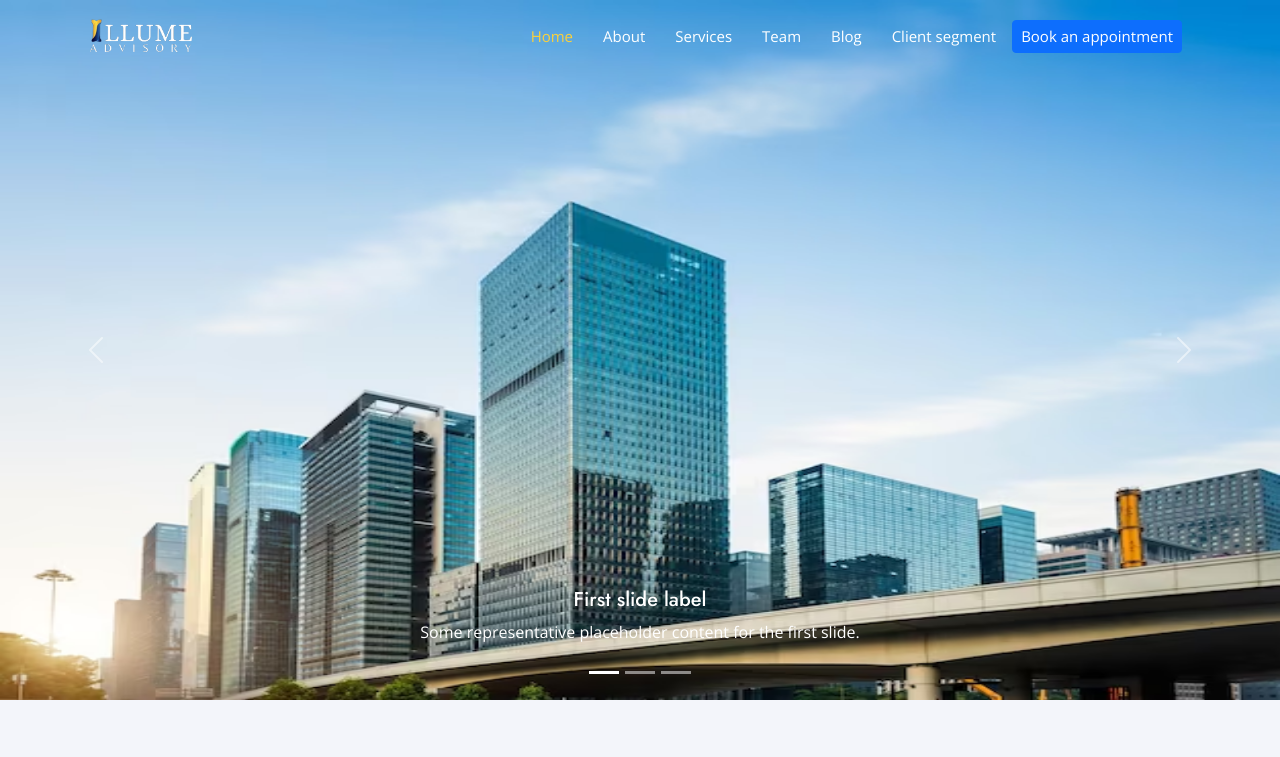
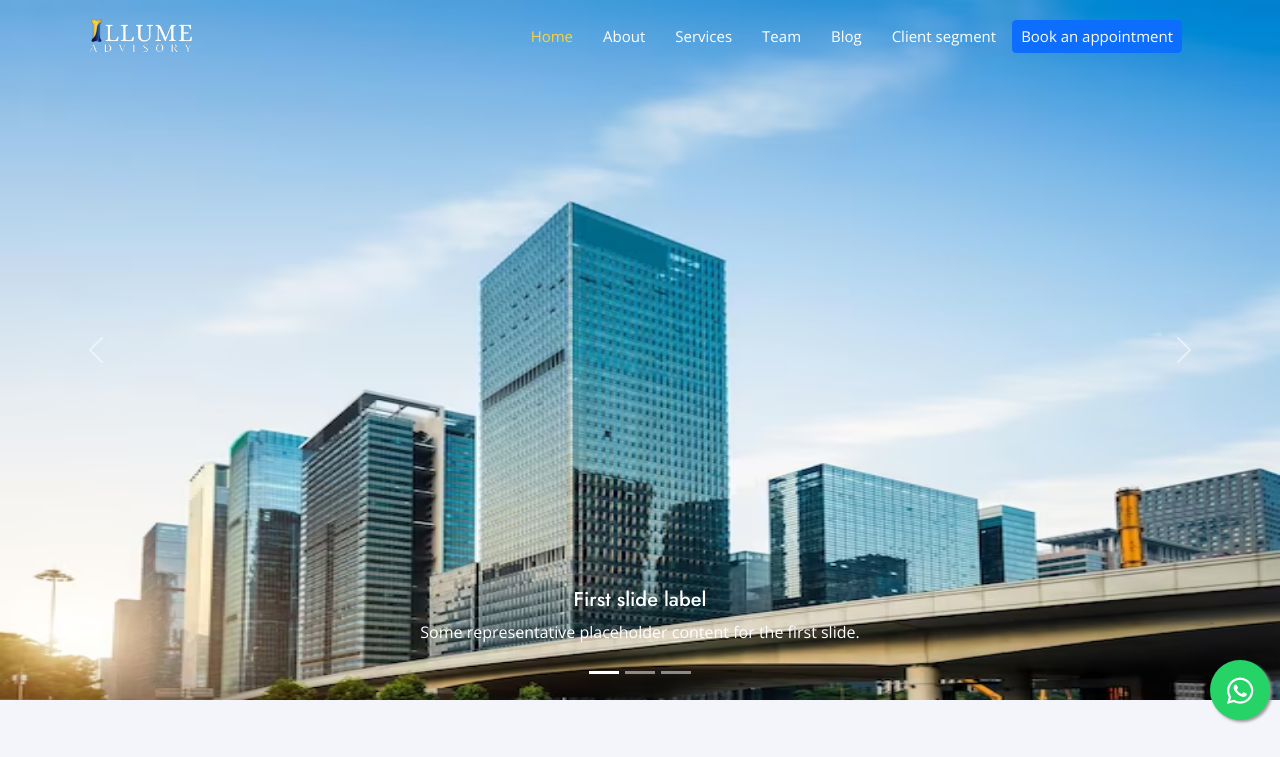
Before and after one commit to vanshitaroop/illume-client, a plain HTML site: page index.html in a window 1280 px wide. Shown: the top 757 px of the page. Drawn offline with nearby package versions, Linux system fonts and the light colour scheme.

Commit message:
whatsapp button added

```diff
--- a/index.html
+++ b/index.html
@@ -34,6 +34,7 @@
       width: 350px;
       height: 360px;
     }
+
     .drow {
       width: "50%";
       text-align: "center"
@@ -49,29 +50,52 @@
       background-image: url("assets/img/elements.png");
 
     }
-    .carr{
-      height:700px;
+
+    .carr {
+      height: 700px;
     }
 
     @media only screen and (max-width: 600px) {
       .icon-box {
         margin: 20px;
       }
-      .mobile-logo{
+
+      .mobile-logo {
         width: 50%;
       }
     }
+
     @media only screen and (min-width: 600px) {
       .laptop-res-row {
         padding-left: 200px;
         padding-top: 50px;
-        margin-left:"24px";
+        margin-left: "24px";
         margin-right: "24px";
       }
 
     }
-  .book:hover{
+
+    .book:hover {
       color: antiquewhite;
+    }
+
+    .float {
+      position: fixed;
+      width: 60px;
+      height: 60px;
+      bottom: 80px;
+      right: 10px;
+      background-color: #25d366;
+      color: #FFF;
+      border-radius: 50px;
+      text-align: center;
+      font-size: 30px;
+      box-shadow: 2px 2px 3px #999;
+      z-index: 100;
+    }
+
+    .my-float {
+      margin-top: 16px;
     }
   </style>
 
@@ -506,7 +530,8 @@
 
       <!-- <h1 class="logo me-auto"><a href="index.html">Illume</a></h1> -->
 
-      <a href="index.html" class="logo me-auto logo-mob"><img src="assets/img/illume-logo.png"  alt="" class="img-fluid"></a>
+      <a href="index.html" class="logo me-auto logo-mob"><img src="assets/img/illume-logo.png" alt=""
+          class="img-fluid"></a>
 
       <nav id="navbar" class="navbar">
         <ul>
@@ -516,7 +541,9 @@
           <li><a class="nav-link scrollto" href="#team">Team</a></li>
           <li><a class="nav-link scrollto" href="/blogs.html">Blog</a></li>
           <li><a class="nav-link scrollto" href="/services.html">Client segment</a></li>
-         <button class="btn btn-primary btn-sm mx-3 book"> <a style="padding: 0px; text-decoration: none;" href="https://api.whatsapp.com/send?phone=918369850587&text=Hello" target="_blank">Book an appointment</a></button>
+          <button class="btn btn-primary btn-sm mx-3 book"> <a style="padding: 0px; text-decoration: none;"
+              href="https://api.whatsapp.com/send?phone=918369850587&text=Hello" target="_blank">Book an
+              appointment</a></button>
           <!-- <li class="dropdown"><a href="#"><span>Drop Down</span> <i class="bi bi-chevron-down"></i></a>
             <ul>
               <li><a href="#">Drop Down 1</a></li>
@@ -544,15 +571,18 @@
   </header><!-- End Header -->
 
 
-  <div id="carouselExampleCaptions"  class="carousel slide" data-bs-ride="false">
+  <div id="carouselExampleCaptions" class="carousel slide" data-bs-ride="false">
     <div class="carousel-indicators">
-      <button type="button" data-bs-target="#carouselExampleCaptions" data-bs-slide-to="0" class="active" aria-current="true" aria-label="Slide 1"></button>
-      <button type="button" data-bs-target="#carouselExampleCaptions" data-bs-slide-to="1" aria-label="Slide 2"></button>
-      <button type="button" data-bs-target="#carouselExampleCaptions" data-bs-slide-to="2" aria-label="Slide 3"></button>
+      <button type="button" data-bs-target="#carouselExampleCaptions" data-bs-slide-to="0" class="active"
+        aria-current="true" aria-label="Slide 1"></button>
+      <button type="button" data-bs-target="#carouselExampleCaptions" data-bs-slide-to="1"
+        aria-label="Slide 2"></button>
+      <button type="button" data-bs-target="#carouselExampleCaptions" data-bs-slide-to="2"
+        aria-label="Slide 3"></button>
     </div>
     <div class="carousel-inner">
       <div class="carousel-item active">
-        <img src="./assets/img/test4.png"  class="d-block w-100 carr" alt="...">
+        <img src="./assets/img/test4.png" class="d-block w-100 carr" alt="...">
         <div class="carousel-caption d-none d-md-block">
           <h5>First slide label</h5>
           <p>Some representative placeholder content for the first slide.</p>
@@ -643,7 +673,8 @@
             <div class="content">
               <h3><strong>About Us</strong></h3>
               <p>
-                Illume Advisory is a multi-disciplinary professional service organization with expertise in the areas of accounting, taxation, regulatory, transactions and M&A, corporate finance, and business advisory.
+                Illume Advisory is a multi-disciplinary professional service organization with expertise in the areas of
+                accounting, taxation, regulatory, transactions and M&A, corporate finance, and business advisory.
               </p>
             </div>
 
@@ -651,11 +682,13 @@
               <ul>
                 <li>
                   <a data-bs-toggle="collapse" class="collapse" data-bs-target="#accordion-list-1"><span>01</span>
-                    Our diverse capabilities to navigate complex and strategic aspects uniquely position us to provide end-to-end services, <i
-                      class="bx bx-chevron-down icon-show"></i><i class="bx bx-chevron-up icon-close"></i></a>
+                    Our diverse capabilities to navigate complex and strategic aspects uniquely position us to provide
+                    end-to-end services, <i class="bx bx-chevron-down icon-show"></i><i
+                      class="bx bx-chevron-up icon-close"></i></a>
                   <div id="accordion-list-1" class="collapse show" data-bs-parent=".accordion-list">
                     <p>
-                      from conceptualizing to planning to implementation. Our experience enables us to provide research based, holistic and customised approach to issues at hand.
+                      from conceptualizing to planning to implementation. Our experience enables us to provide research
+                      based, holistic and customised approach to issues at hand.
                     </p>
                   </div>
                 </li>
@@ -663,18 +696,20 @@
                 <li>
                   <a data-bs-toggle="collapse" data-bs-target="#accordion-list-2" class="collapsed"><span>02</span>
 
-                    True to our name, we are passionate in solving clients’ issues <i class="bx bx-chevron-down icon-show"></i><i
-                      class="bx bx-chevron-up icon-close"></i></a>
+                    True to our name, we are passionate in solving clients’ issues <i
+                      class="bx bx-chevron-down icon-show"></i><i class="bx bx-chevron-up icon-close"></i></a>
                   <div id="accordion-list-2" class="collapse" data-bs-parent=".accordion-list">
                     <p>
-                      and meeting their requirements with the right blend of technical knowledge, industry expertise, research and business acumen.
+                      and meeting their requirements with the right blend of technical knowledge, industry expertise,
+                      research and business acumen.
                     </p>
                   </div>
                 </li>
 
                 <li>
                   <a data-bs-toggle="collapse" data-bs-target="#accordion-list-3" class="collapsed"><span>03</span>
-                    Keeping the clients at the core of all the things we do, we endeavour to foster strong relationships<i class="bx bx-chevron-down icon-show"></i><i
+                    Keeping the clients at the core of all the things we do, we endeavour to foster strong
+                    relationships<i class="bx bx-chevron-down icon-show"></i><i
                       class="bx bx-chevron-up icon-close"></i></a>
                   <div id="accordion-list-3" class="collapse" data-bs-parent=".accordion-list">
                     <p>
@@ -714,7 +749,7 @@
               <div class="icon"><i class="bx bxl-dribbble"></i></div>
               <h4><a href="">Tax and regulatory services</a></h4>
               <ul style="list-style-type:disc">
-                <li > Domestic tax services
+                <li> Domestic tax services
                 </li>
                 <li>
                   Intl tax and tranfer pricing</li>
@@ -858,7 +893,8 @@
             <p>Here will be the content of Action </p>
           </div>
           <div class="col-lg-3 cta-btn-container text-center">
-            <a class="cta-btn align-middle" href="https://api.whatsapp.com/send?phone=918369850587&text=Hello" target="_blank">Connect/Book an appointment</a>
+            <a class="cta-btn align-middle" href="https://api.whatsapp.com/send?phone=918369850587&text=Hello"
+              target="_blank">Connect/Book an appointment</a>
           </div>
         </div>
 
@@ -1109,7 +1145,7 @@
 
           <div class="row mt-5 text-center">
             <div class="col-lg-4 py-3">
-              <div class="display-3 mb-4"><span class="mai-shapes"></span> <i class="fa-solid fa-file-lines" ></i></div>
+              <div class="display-3 mb-4"><span class="mai-shapes"></span> <i class="fa-solid fa-file-lines"></i></div>
               <h5>Service 1</h5>
               <p>Lorem ipsum dolor sit amet consectetur adipisicing elit. Laborum, sit.</p>
             </div>
@@ -1276,7 +1312,7 @@
       </div>
     </div>
     <!-- ======= Clients Section ======= -->
-  <section  id="about"  class="clients section-bg">
+    <section id="about" class="clients section-bg">
       <div class="container">
 
         <div class="row afillationss" data-aos="zoom-in">
@@ -1294,13 +1330,13 @@
         </div> -->
 
           <div class="col-lg-2 col-md-2 col-2 col-sm-2 d-flex align-items-center justify-content-center img-A">
-          <img src="assets/img/Affiliations/Picture1.png"  class="img-fluid" alt="">
+            <img src="assets/img/Affiliations/Picture1.png" class="img-fluid" alt="">
           </div>
           <div class="col-lg-2 col-md-2 col-2 col-sm-2 d-flex align-items-center justify-content-center img-A">
-          <img src="assets/img/Affiliations/Picture1.png"  class="img-fluid" alt="">
+            <img src="assets/img/Affiliations/Picture1.png" class="img-fluid" alt="">
           </div>
           <div class="col-lg-2 col-md-2 col-2 d-flex align-items-center justify-content-center img-A">
-          <img src="assets/img/Affiliations/MSME Logo Reg-01.png"  class="img-fluid" alt="">
+            <img src="assets/img/Affiliations/MSME Logo Reg-01.png" class="img-fluid" alt="">
           </div>
         </div>
 
@@ -1324,6 +1360,11 @@
   <div id="preloader"></div>
   <a href="#" class="back-to-top d-flex align-items-center justify-content-center"><i
       class="bi bi-arrow-up-short"></i></a>
+  <link rel="stylesheet" href="https://maxcdn.bootstrapcdn.com/font-awesome/4.5.0/css/font-awesome.min.css">
+  <a href="https://api.whatsapp.com/send?phone=+918369850587&text=Hola%21%20Quisiera%20m%C3%A1s%20informaci%C3%B3n%20sobre%20Varela%202."
+    class="float" target="_blank">
+    <i class="fa fa-whatsapp my-float"></i>
+  </a>
 
   <!-- Vendor JS Files -->
   <script src="assets/vendor/aos/aos.js"></script>
@@ -1338,5 +1379,7 @@
   <script src="assets/js/main.js"></script>
   <!-- <div style="width:50%;height:0;padding-bottom:75%;position:relative;"><iframe src="https://giphy.com/embed/PmAjqmm4beKervYzFr" width="100%" height="100%" style="position:absolute" frameBorder="0" class="giphy-embed" allowFullScreen></iframe></div> -->
   <script src="https://kit.fontawesome.com/7d3a08d247.js" crossorigin="anonymous"></script>
+
 </body>
+
 </html>
```
Also changed, not shown: blogs.html (+23 -1 lines), services.html (+23 -0 lines). Lines whose indentation alone changed are shown as unchanged.
